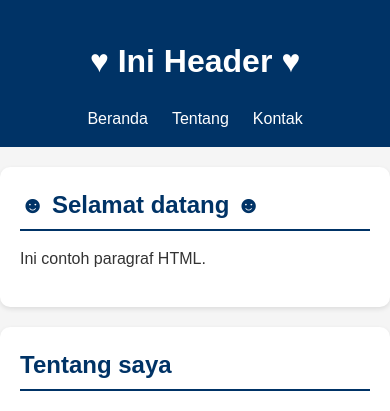
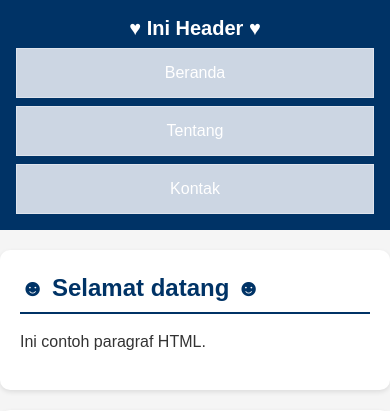
Before and after one commit to Peter16736/2511500036-PWD-TI1A-2526, a PHP site: page /pertemuan-04/index.html in a window 390 px wide. Shown: the top 411 px of the page. Run offline with PHP 8.4, Linux system fonts and the light colour scheme.

Commit message:
update README.md pertemuan-4

```diff
--- a/pertemuan-04/style.css
+++ b/pertemuan-04/style.css
@@ -84,6 +84,24 @@
         top: 0;
         z-index: 1000;
     }
+    header h1 {
+        margin: 0 0 8px;
+        font-size: 20px;
+        line-height: 1.2;
+    }
+    header ul {
+        flex-direction: column;
+        align-items: stretch;
+        gap: 8px;
+        margin: 8px 0 0;
+    }
+    header li a {
+        display: block;
+        padding: 12px 14px;
+        border: 1px solid rgba(255, 255, 255, .35);
+        background: rgba(255, 255, 255, .8);
+        backdrop-filter: saturate(120%);
+    }
 
   }
  #about,
```
Also changed, not shown: pertemuan-04/README.md.
